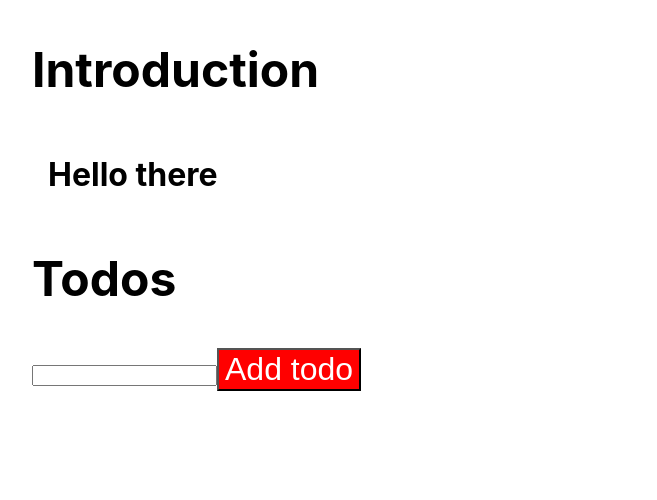
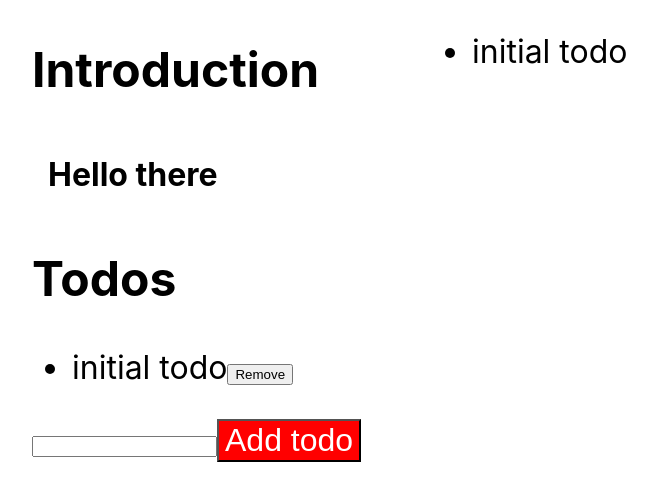
Before and after one commit to SukhachevN/no-bs-ts, a React (Create React App) app in the folder episode-20/: page / in a window 1280 px wide. Shown: the top 500 px of the page, without its empty margins (208-865 px from the left). Built offline with nearby package versions, Linux system fonts and the light colour scheme.

Commit message:
episode-28

```diff
--- a/episode-20/src/App.tsx
+++ b/episode-20/src/App.tsx
@@ -1,6 +1,5 @@
 import React, { useCallback, useRef } from 'react';
-import { Provider, useSelector, useDispatch } from 'react-redux';
-import store, { addTodo, removeTodo, selectTodos } from './store';
+import useTodos from './useTodos';
 
 import './App.css';
 
@@ -58,23 +57,14 @@ function UL<T>({
   );
 }
 
-const initialTodos = [
-  {
-    id: 0,
-    text: 'initial todo',
-    isDone: false,
-  },
-];
-
 function App() {
-  const todos = useSelector(selectTodos);
-  const dispatch = useDispatch();
+  const { todos, addTodo, removeTodo } = useTodos((state) => state);
 
   const newTodoRef = useRef<HTMLInputElement>(null);
 
   const onAddTodo = useCallback(() => {
     if (newTodoRef.current) {
-      dispatch(addTodo(newTodoRef.current?.value));
+      addTodo(newTodoRef.current?.value);
       newTodoRef.current.value = '';
     }
   }, []);
@@ -90,7 +80,7 @@ function App() {
         render={({ text, id }) => (
           <>
             {text}
-            <button onClick={() => dispatch(removeTodo(id))}>Remove</button>
+            <button onClick={() => removeTodo(id)}>Remove</button>
           </>
         )}
       />
@@ -103,17 +93,15 @@ function App() {
 }
 
 const JustTodos = () => {
-  const todos = useSelector(selectTodos);
+  const { todos } = useTodos((state) => state);
   return <UL items={todos} render={({ text }) => text} />;
 };
 
 const AppWrapper = () => (
-  <Provider store={store}>
-    <div style={{ display: 'grid', gridTemplateColumns: '50% 50%' }}>
-      <App />
-      <JustTodos />
-    </div>
-  </Provider>
+  <div style={{ display: 'grid', gridTemplateColumns: '50% 50%' }}>
+    <App />
+    <JustTodos />
+  </div>
 );
 
 export default AppWrapper;
--- a/episode-20/src/useTodos.tsx
+++ b/episode-20/src/useTodos.tsx
@@ -1,6 +1,4 @@
-import React, { useCallback, useContext, useEffect } from 'react';
-
-import { createGlobalState } from 'react-use';
+import create from 'zustand';
 
 interface Todo {
   id: number;
@@ -12,35 +10,28 @@ type ActionType =
   | { type: 'ADD'; text: string }
   | { type: 'REMOVE'; id: number };
 
-type UseTodosManagerResult = ReturnType<typeof useTodosManager>;
-
-const useGlobalTodos = createGlobalState<Todo[]>([]);
-
-export function useTodosManager(initialTodos: Todo[]): {
+const useTodos = create<{
   todos: Todo[];
   addTodo: (text: string) => void;
-  removeTodo: (id: number) => void;
-} {
-  const [todos, setTodos] = useGlobalTodos();
+  removeTodo: (delId: number) => void;
+}>((set) => ({
+  todos: [
+    {
+      id: 0,
+      text: 'initial todo',
+      isDone: false,
+    },
+  ],
+  addTodo: (text: string) =>
+    set((state) => ({
+      ...state,
+      todos: [...state.todos, { id: state.todos.length, text, isDone: false }],
+    })),
+  removeTodo: (delId: number) =>
+    set((state) => ({
+      ...state,
+      todos: state.todos.filter(({ id }) => id !== delId),
+    })),
+}));
 
-  const addTodo = useCallback(
-    (text: string) =>
-      setTodos((state) => [
-        ...state,
-        { id: state.length, text, isDone: false },
-      ]),
-    [setTodos]
-  );
-
-  const removeTodo = useCallback(
-    (delId: number) =>
-      setTodos((state) => state.filter(({ id }) => id !== delId)),
-    [setTodos]
-  );
-
-  useEffect(() => {
-    setTodos(initialTodos);
-  }, [initialTodos, setTodos]);
-
-  return { todos, addTodo, removeTodo };
-}
+export default useTodos;
--- a/package.json
+++ b/package.json
@@ -2,6 +2,7 @@
   "dependencies": {
     "@reduxjs/toolkit": "^1.8.3",
     "react-redux": "^8.0.2",
-    "react-use": "^17.4.0"
+    "react-use": "^17.4.0",
+    "zustand": "^4.0.0-rc.1"
   }
 }
```
Also changed, not shown: 1 other file (tests, documents, lock files or other folders).
